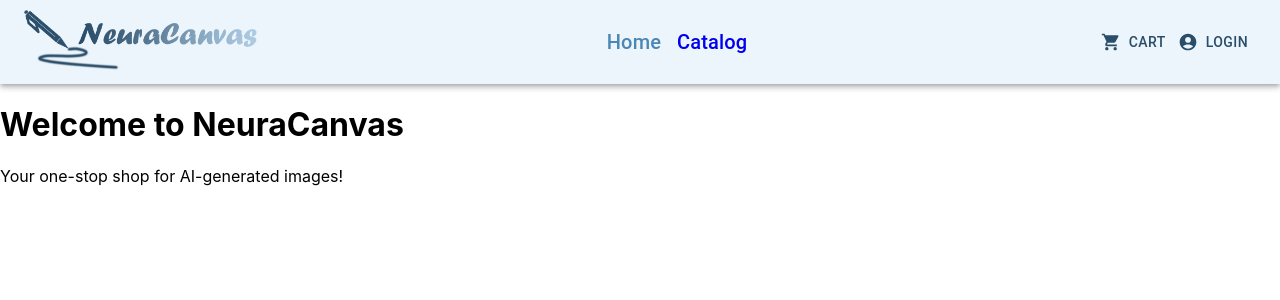
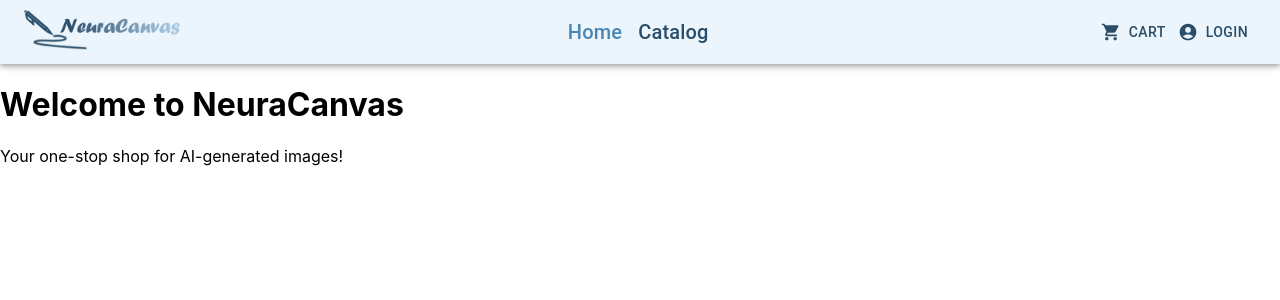
Before and after one commit to anna757/Neuracanvas, a React (Create React App) app in the folder neura-canvas/: page / in a window 1280 px wide. Shown: the top 300 px of the page. Built offline with nearby package versions, Linux system fonts and the light colour scheme.

Commit message:
styling fixes

```diff
--- a/neura-canvas/src/styles/Navbar.css
+++ b/neura-canvas/src/styles/Navbar.css
@@ -3,13 +3,13 @@
 }
 
 #logo {
-    max-height: 60px;
+    max-height: 40px;
     padding: 10px 0;
 }
 
 .LinkButton {
     text-decoration: none;
-
+    color: #2A4D69;
     :hover {
         color: #4B86B4;
     }
```
